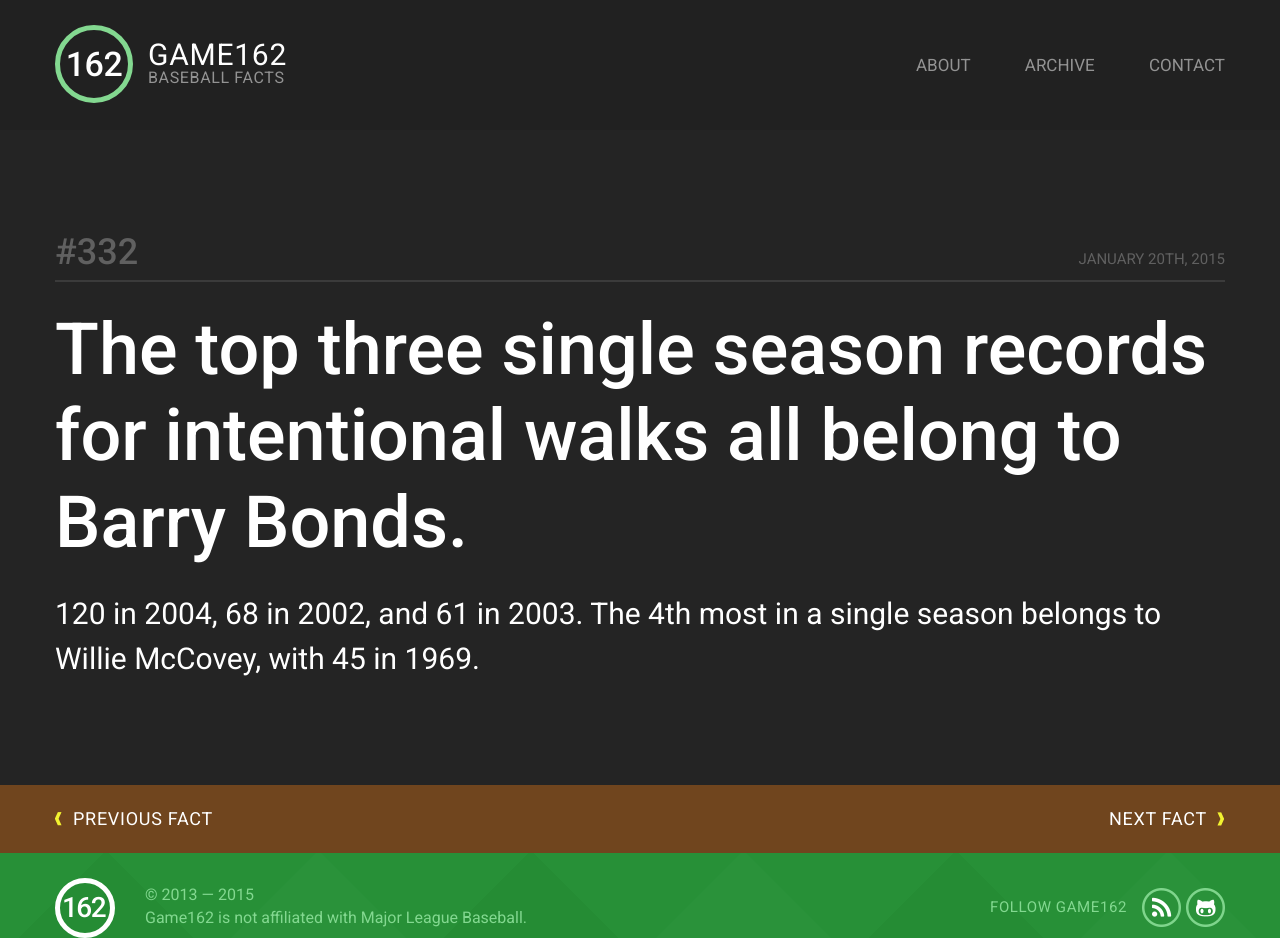
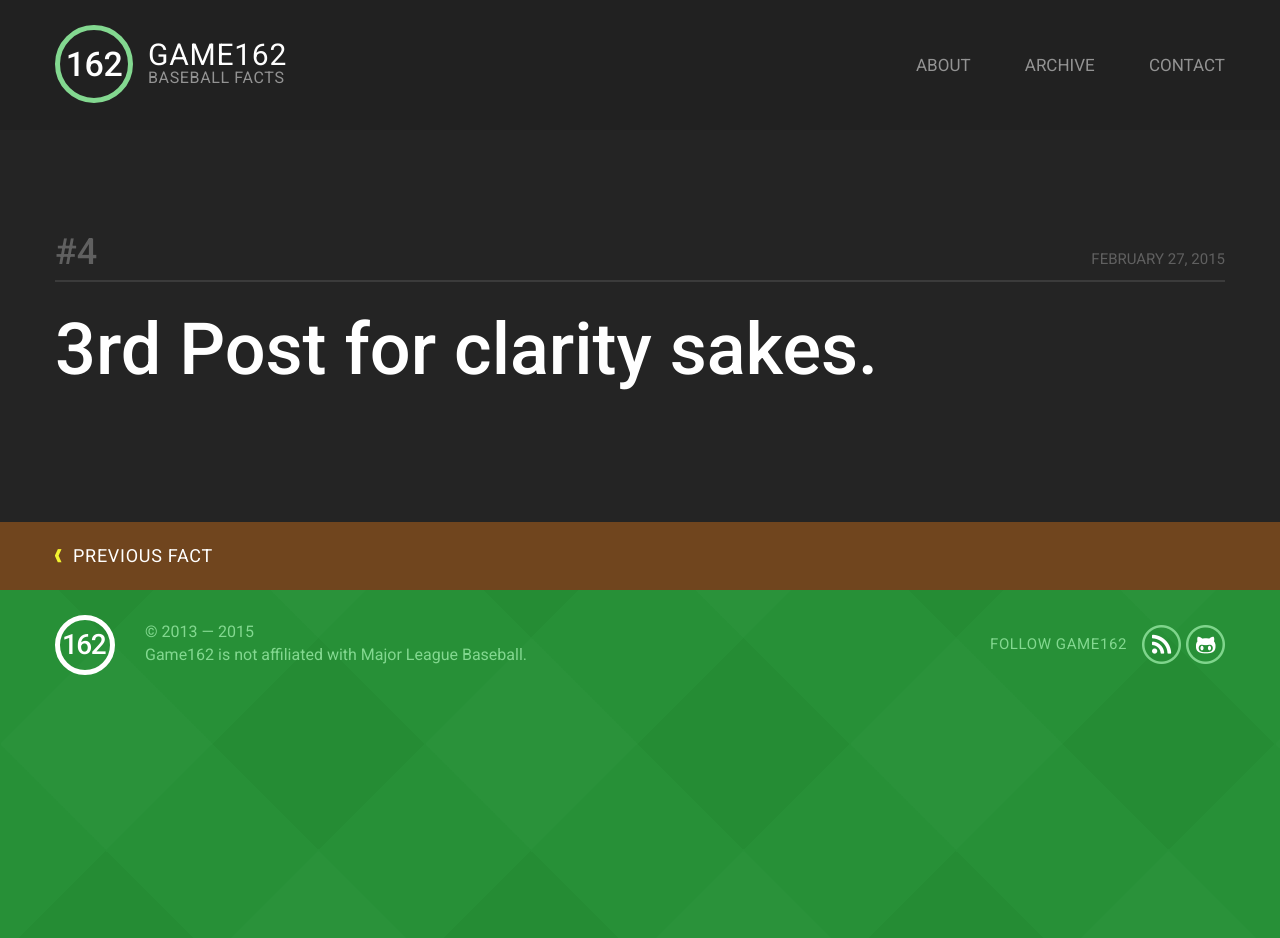
Before and after one commit to jcoyle/Game162, a Jekyll site: the page built from index.html, in a window 1280 px wide. Built offline with Jekyll 4.4.1, drawn with Linux system fonts in a browser that asks for light colours; after the commit the page ends 900 px from its top, so only the background shows below that.

Commit message:
terrible at commits, a whole bunch of stuff

```diff
--- a/_config.yml
+++ b/_config.yml
@@ -1,6 +1,14 @@
 # Site settings
-title: Game162
+title:       Game162
 description: "Hey batter batter, hey batter batter, swing!"
-baseurl: ""
+baseurl:     ""
 gems:
   - jekyll-sitemap
+
+defaults:
+  -
+    values:
+      layout: "fact-single"
+
+future:    false
+permalink: /:title/
--- a/_includes/getFacts.liquid
+++ b/_includes/getFacts.liquid
@@ -1,2 +1,3 @@
-{% assign fact = site.data.facts.facts %}
-{% assign id   = page.fact_id %}
+{% assign fact         = site.data.facts.facts %}
+{% assign id           = page.fact_id %}
+{% assign page.primary = page.title %}
--- a/_includes/head.html
+++ b/_includes/head.html
@@ -19,7 +19,7 @@
             <link rel="stylesheet" href="css/lib/bootstrap.min.css">
         -->
         <link href='http://fonts.googleapis.com/css?family=Roboto:400,500' rel='stylesheet' type='text/css'>
-        <link rel="stylesheet" href="css/main.css">
+        <link rel="stylesheet" href="/css/main.css">
         <!--
             <link rel="stylesheet" href="css/templates/{{page.layout}}.css">
         -->
--- a/_layouts/fact-single.html
+++ b/_layouts/fact-single.html
@@ -1,4 +1,19 @@
-{% include getFacts.liquid %}
+{% if page.secondary %}
+	{% assign i = page %}
+{% else %}
+	{% assign i = site.posts.first %}
+{% endif %}
+
+{% if i.primary %}
+	{% assign primary = i.primary %}
+{% else %}
+	{% assign primary = i.title %}
+{% endif %}
+
+
+{% capture factId %}
+	{{ i.id | remove:'/' | prepend:'#' }}
+{% endcapture %}
 
 {% include head.html %}
 	<body class="field">
@@ -6,24 +21,28 @@
 		<section class="fact">
 			<div class="wrapper pd-v-gr5">
 				<div class="fact fact__header clearfix">
-					<h3 class="fw-med fz-36 c-606060 fl-l">#332</h3>
-					<h4 class="fz-15 tt-u fz-15 c-606060 fl-r">January 20th, 2015</h4>
+					<h3 class="fw-med fz-36 c-606060 fl-l">{{ factId }}</h3>
+					<h4 class="fz-15 tt-u fz-15 c-606060 fl-r">{{ i.date | date: '%B %d, %Y' }}</h4>
 				</div>
 				<div class="fact fact__mc">
-					<h1 class="fw-med fz-72 pd-v-gr2 lh-sm" >The top three single season records for intentional walks all belong to Barry Bonds.</h1>
-					<h2 class="fz-30 lh-strd">120 in 2004, 68 in 2002, and 61 in 2003. The 4th most in a single season belongs to Willie McCovey, with 45 in 1969.</h2>
+					<h1 class="fw-med fz-72 pd-v-gr2 lh-sm" >{{ primary }}</h1>
+					<h2 class="fz-30 lh-strd">{{ i.secondary }}</h2>
 				</div>
 			</div>
 			<div class="fact fact__nav">
 				<div class="wrapper clearfix">
-					<a href="#" class="pd-v-gr2 fz-18 tt-u fl-l ls-strd animated fadeInUp">
+					{% if i.previous %}
+						<a href="{{ i.previous.url }}" class="pd-v-gr2 fz-18 tt-u fl-l ls-strd animated fadeInUp">
 							<span class="sprite sprite__prev fl-l"></span>
 							Previous Fact
 						</a>
-					<a href="#" class="pd-v-gr2 fz-18 tt-u fl-r ls-strd animated fadeInUp">
+					{% endif %}
+					{% if i.next %}
+						<a href="{{ i.next.url }}" class="pd-v-gr2 fz-18 tt-u fl-r ls-strd animated fadeInUp">
 							<span class="sprite sprite__next fl-r"></span>
 							Next Fact
 						</a>
+					{% endif %}
 				</div>
 			</div>
 		</section>
--- /dev/null
+++ b/_posts/2015-01-27-3.md
@@ -0,0 +1,5 @@
+---
+title:
+  - 3rd Post for clarity sakes.
+secondary:
+---
--- /dev/null
+++ b/_posts/2015-02-27-4.md
@@ -0,0 +1,5 @@
+---
+title:
+  - 3rd Post for clarity sakes.
+secondary:
+---
--- a/index.html
+++ b/index.html
@@ -1,5 +1,3 @@
 ---
-layout:    fact-single
-title:     Game162 Test
-fact_id:   0
+title: Game162 - Baseball Facts and Trivia
 ---
```
Also changed, not shown: _posts/2015-01-20-1.md (added, +7 -0 lines), _posts/2015-01-21-2.md (added, +7 -0 lines), 1 other file. Lines whose indentation alone changed are shown as unchanged.
